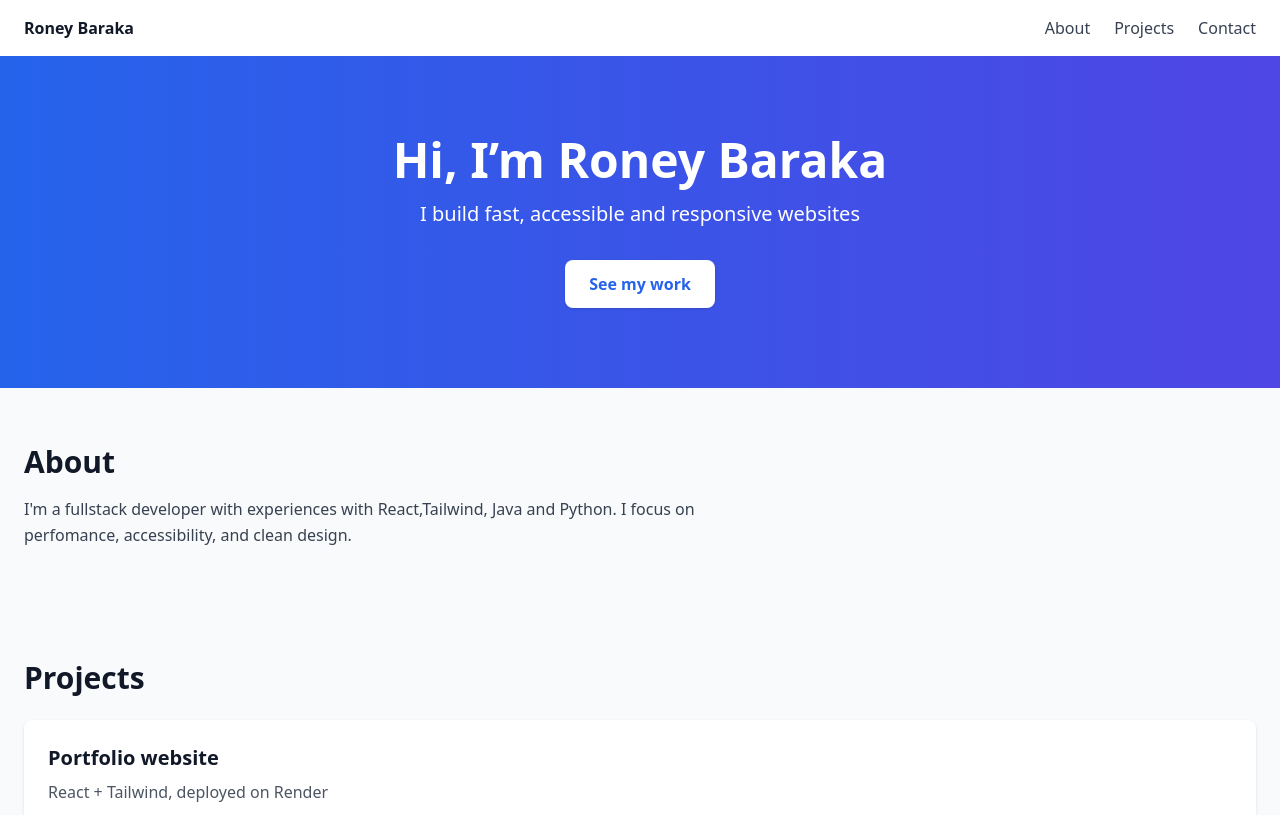
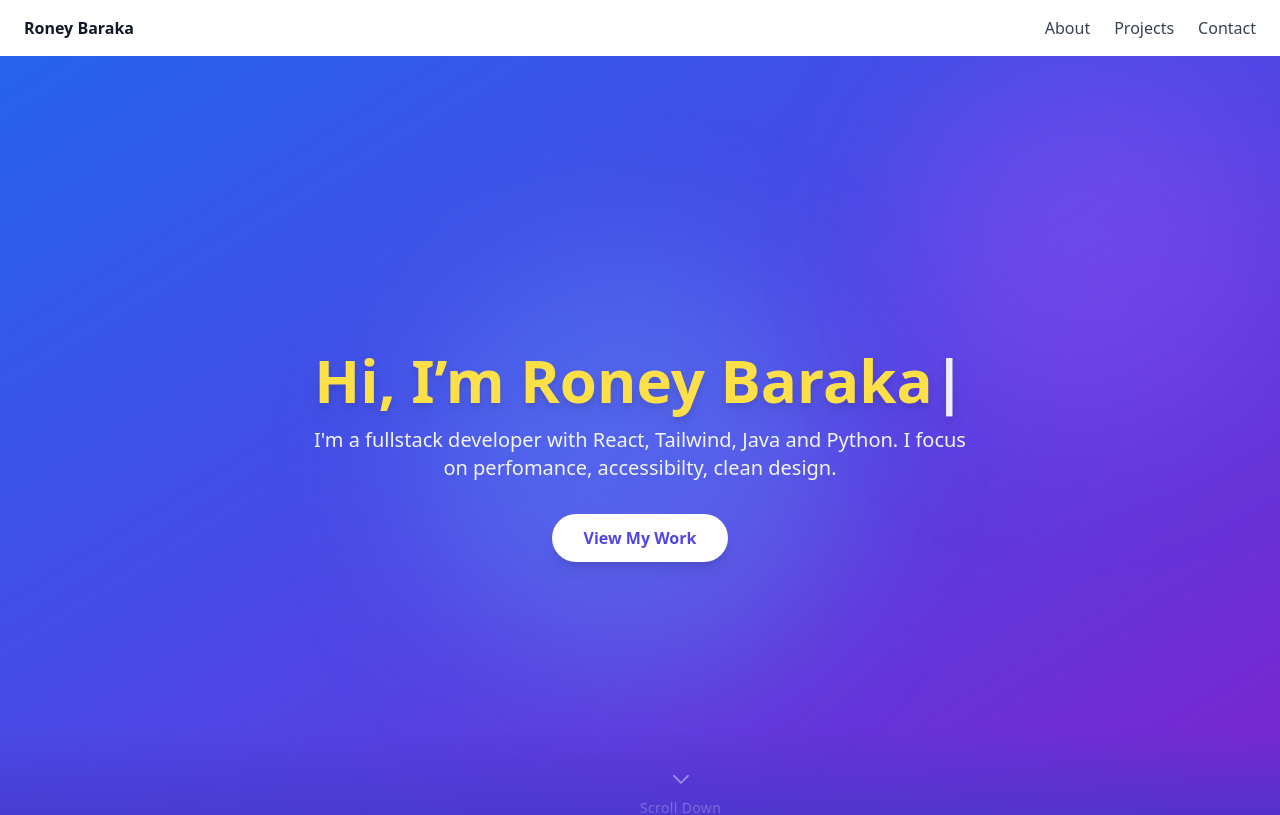
Before and after one commit to roney-muganda/Baraka-devfolio, a React (Vite) app: page / in a window 1280 px wide. Shown: the top 815 px of the page. Built offline with nearby package versions, Linux system fonts and the light colour scheme.

Commit message:
Update on the hero section

```diff
--- a/package.json
+++ b/package.json
@@ -8,6 +8,7 @@
     "preview": "vite preview"
   },
   "dependencies": {
+    "framer-motion": "^12.23.22",
     "react": "^18.2.0",
     "react-dom": "^18.2.0"
   },
--- a/src/components/Hero.jsx
+++ b/src/components/Hero.jsx
@@ -1,15 +1,114 @@
+import { useEffect, useState } from "react"
+import { motion, useMotionValue, useTransform } from "framer-motion"
+
 export default function Hero() {
-    return (
-        <section className="text-center py-20 bg-gradient-to-r from-blue-600 to-indigo-600 text-white">
-            <div className="container mx-auto px-6">
-                <h1 className="text=4xl md:text-5xl font-extrabold">Hi, I’m Roney Baraka</h1>
-                <p className="mt-4 text-lg md:text-xl max-w-2xl mx-auto">I build fast, accessible and responsive websites</p>
-                <div className="mt-8">
-                    <a href="#projects" className='inline-block bg-white text-blue-600 px-6 py-3 rounded-lg font-semibold shadow'>
-                        See my work
-                    </a>
-                </div>
-            </div>
-        </section>
-    )
+  const [displayedText, setDisplayedText] = useState("")
+  const fullText = "Hi, I’m Roney Baraka"
+
+  // Typewriter effect
+  useEffect(() => {
+    let i = 0
+    const interval = setInterval(() => {
+      setDisplayedText(fullText.slice(0, i + 1))
+      i++
+      if (i === fullText.length) clearInterval(interval)
+    }, 100)
+    return () => clearInterval(interval)
+  }, [])
+
+  // Parallax motion
+  const mouseX = useMotionValue(0)
+  const mouseY = useMotionValue(0)
+  const rotateX = useTransform(mouseY, [0, window.innerHeight], [10, -10])
+  const rotateY = useTransform(mouseX, [0, window.innerWidth], [-10, 10])
+
+  const handleMouseMove = (e) => {
+    mouseX.set(e.clientX)
+    mouseY.set(e.clientY)
+  }
+
+  return (
+    <section
+      className="relative overflow-hidden flex items-center justify-center min-h-screen bg-gradient-to-br from-blue-600 via-indigo-600 to-purple-700 text-white"
+      onMouseMove={handleMouseMove}
+    >
+      {/* Animated background blobs with parallax */}
+      <motion.div
+        className="absolute w-96 h-96 bg-blue-400/30 rounded-full blur-3xl"
+        style={{ x: rotateY, y: rotateX }}
+        animate={{
+          scale: [1, 1.1, 1],
+        }}
+        transition={{ duration: 12, repeat: Infinity, ease: "easeInOut" }}
+      />
+      <motion.div
+        className="absolute w-80 h-80 bg-purple-500/30 rounded-full blur-3xl top-10 right-10"
+        style={{ x: rotateX, y: rotateY }}
+        animate={{
+          scale: [1, 1.15, 1],
+        }}
+        transition={{ duration: 16, repeat: Infinity, ease: "easeInOut" }}
+      />
+
+      {/* Main content */}
+      <div className="relative z-10 text-center px-6">
+        <motion.h1
+          className="text-5xl md:text-6xl font-extrabold drop-shadow-lg"
+          initial={{ opacity: 0, y: 40 }}
+          animate={{ opacity: 1, y: 0 }}
+          transition={{ duration: 0.8 }}
+        >
+          <span className="text-yellow-300">{displayedText}</span>
+          <span className="animate-pulse">|</span>
+        </motion.h1>
+
+        <motion.p
+          className="mt-4 text-lg md:text-xl text-gray-100 max-w-2xl mx-auto"
+          initial={{ opacity: 0, y: 20 }}
+          animate={{ opacity: 1, y: 0 }}
+          transition={{ duration: 1, delay: 1 }}
+        >
+          I'm a fullstack developer with React, Tailwind, Java and Python. I focus on perfomance, accessibilty, clean design.
+        </motion.p>
+
+        <motion.div
+          className="mt-8"
+          initial={{ opacity: 0, scale: 0.9 }}
+          animate={{ opacity: 1, scale: 1 }}
+          transition={{ duration: 0.8, delay: 1.2 }}
+        >
+          <a
+            href="#projects"
+            className="inline-block bg-white text-indigo-600 px-8 py-3 rounded-full font-semibold shadow-lg hover:shadow-xl hover:scale-105 transition"
+          >
+            View My Work
+          </a>
+        </motion.div>
+      </div>
+
+      {/* Scroll-down indicator */}
+      <motion.div
+        className="absolute bottom-10 left-1/2 transform -translate-x-1/2 text-white opacity-70"
+        animate={{ y: [0, 10, 0] }}
+        transition={{ duration: 1.5, repeat: Infinity, ease: "easeInOut" }}
+      >
+        <a href="#about" aria-label="Scroll down">
+          <svg
+            xmlns="http://www.w3.org/2000/svg"
+            className="w-6 h-6 mx-auto mb-1"
+            fill="none"
+            viewBox="0 0 24 24"
+            stroke="currentColor"
+            strokeWidth="2"
+          >
+            <path strokeLinecap="round" strokeLinejoin="round" d="M19 9l-7 7-7-7" />
+          </svg>
+          <span className="text-sm tracking-wide">Scroll Down</span>
+        </a>
+      </motion.div>
+
+      {/* Bottom gradient overlay */}
+      <div className="absolute bottom-0 w-full h-32 bg-gradient-to-t from-indigo-700 to-transparent"></div>
+    </section>
+  )
 }
```
Also changed, not shown: 2 other files (tests, documents, lock files or other folders).
